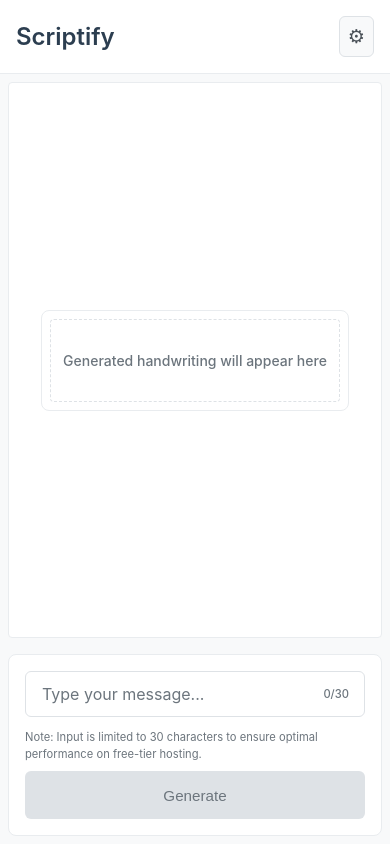
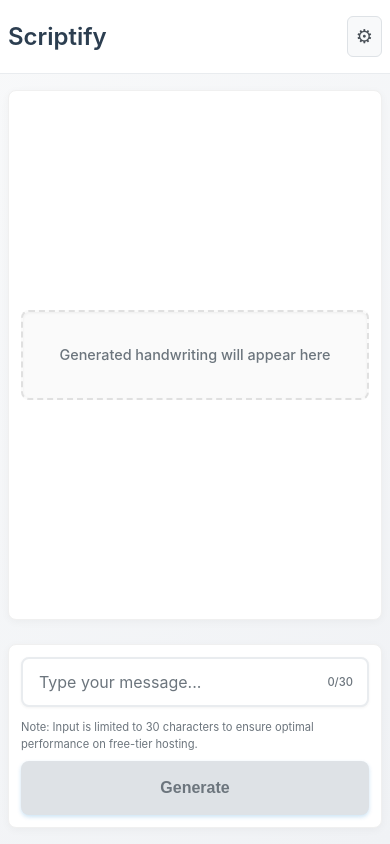
Before and after one commit to h3nock/scriptify, a React (Vite) app in the folder frontend/: page / in a window 390 px wide. Built offline with nearby package versions, Linux system fonts and the light colour scheme.

Commit message:
refactor(frontend): simplify the middle section and fix overall alignment of the app

```diff
--- a/frontend/src/App.css
+++ b/frontend/src/App.css
@@ -1,7 +1,7 @@
 /* Modern Minimal Interface */
 .app {
   min-height: 100vh;
-  background: #f8f9fa;
+  background: linear-gradient(135deg, #f8f9fa 0%, #f0f2f5 100%);
   display: flex;
   flex-direction: column;
   font-family: -apple-system, BlinkMacSystemFont, 'Segoe UI', 'Roboto', sans-serif;
@@ -11,18 +11,19 @@
 .app-header {
   background: white;
   border-bottom: 1px solid #e9ecef;
-  padding: 1rem 2rem;
+  padding: 1rem 0;
   position: sticky;
   top: 0;
   z-index: 100;
 }
 
 .header-content {
-  max-width: 1000px;
+  max-width: 900px;
   margin: 0 auto;
   display: flex;
   align-items: center;
   justify-content: space-between;
+  padding: 0 1.5rem;
 }
 
 .app-header h1 {
@@ -65,25 +66,26 @@
   flex: 1;
   display: flex;
   flex-direction: column;
-  max-width: 1000px;
+  max-width: 900px;
   margin: 0 auto;
   width: 100%;
-  padding: 1rem;
-  gap: 1rem;
+  padding: 2rem 1.5rem;
+  gap: 2rem;
+  min-height: calc(100vh - 80px);
 }
 
 /* Canvas Area */
 .canvas-area {
   flex: 1;
-  background: white;
-  border-radius: 4px;
-  border: 1px solid #e9ecef;
-  padding: 0.5rem;
   display: flex;
-  flex-direction: column;
   align-items: center;
   justify-content: center;
-  min-height: 350px;
+  min-height: 400px;
+  padding: 1.5rem;
+  background: white;
+  border-radius: 12px;
+  box-shadow: 0 2px 8px rgba(0, 0, 0, 0.04);
+  border: 1px solid #f0f0f0;
 }
 
 /* Settings Panel */
@@ -212,21 +214,26 @@
 /* Input Area */
 .input-area {
   background: white;
-  border-radius: 8px;
-  border: 1px solid #e9ecef;
-  padding: 1rem;
+  border-radius: 12px;
+  border: 1px solid #f0f0f0;
+  padding: 1.5rem;
+  box-shadow: 0 2px 8px rgba(0, 0, 0, 0.04);
 }
 
 .input-container {
   display: flex;
-  gap: 0.75rem;
+  gap: 1rem;
   align-items: stretch;
 }
 
 /* Responsive Design */
 @media (max-width: 768px) {
   .app-header {
-    padding: 1rem;
+    padding: 1rem 0;
+  }
+
+  .header-content {
+    padding: 0 1rem;
   }
 
   .header-controls {
@@ -234,12 +241,24 @@
   }
 
   .chat-container {
-    padding: 0.5rem;
+    padding: 1.5rem 1rem;
+    gap: 1.5rem;
   }
 
   .canvas-area {
     padding: 1rem;
-    min-height: 250px;
+    min-height: 300px;
+    border-radius: 8px;
+  }
+
+  .input-area {
+    padding: 1rem;
+    border-radius: 8px;
+  }
+
+  .input-container {
+    flex-direction: column;
+    gap: 0.75rem;
   }
 
   .settings-panel {
@@ -273,3 +292,21 @@
     margin-bottom: 1rem;
   }
 }
+
+@media (max-width: 480px) {
+  .header-content {
+    padding: 0 0.5rem;
+  }
+
+  .chat-container {
+    padding: 1rem 0.5rem;
+  }
+
+  .canvas-area {
+    padding: 0.75rem;
+  }
+
+  .input-area {
+    padding: 0.75rem;
+  }
+}
--- a/frontend/src/components/GenerateButton/GenerateButton.css
+++ b/frontend/src/components/GenerateButton/GenerateButton.css
@@ -2,24 +2,28 @@
   background: #007acc;
   color: white;
   border: none;
-  padding: 0.75rem 1.5rem;
-  border-radius: 6px;
-  font-size: 0.95rem;
-  font-weight: 500;
+  padding: 0.875rem 1.75rem;
+  border-radius: 8px;
+  font-size: 1rem;
+  font-weight: 600;
   cursor: pointer;
-  transition: background 0.2s ease;
+  transition: all 0.2s ease;
   display: flex;
   align-items: center;
   justify-content: center;
   gap: 0.5rem;
-  min-width: 100px;
+  min-width: 120px;
   white-space: nowrap;
-  height: 3rem;
+  height: 3.4rem;
   box-sizing: border-box;
+  box-shadow: 0 2px 4px rgba(0, 122, 204, 0.2);
+  line-height: 1.4;
 }
 
 .generate-button:hover:not(:disabled) {
   background: #0056b3;
+  transform: translateY(-1px);
+  box-shadow: 0 4px 8px rgba(0, 122, 204, 0.3);
 }
 
 .generate-button:disabled {
--- a/frontend/src/components/HandwritingCanvas/HandwritingCanvas.css
+++ b/frontend/src/components/HandwritingCanvas/HandwritingCanvas.css
@@ -1,49 +1,34 @@
 .handwriting-canvas-container {
-  margin: 20px 0;
-  padding: 16px;
-  background: #ffffff;
-  border-radius: 8px;
-  border: 1px solid #e9ecef;
+  display: flex;
+  flex-direction: column;
+  align-items: center;
+  gap: 1.5rem;
+  width: 100%;
+  max-width: 100%;
+  padding: 0;
 }
 
 .canvas-controls {
   display: flex;
-  flex-direction: column;
-  gap: 16px;
-  margin-bottom: 16px;
+  gap: 1rem;
+  align-items: center;
+  justify-content: center;
 }
 
-.control-buttons {
-  display: flex;
-  gap: 10px;
-  flex-wrap: wrap;
-}
 
-.canvas-controls .speed-control {
-  padding: 16px;
-  background-color: #f8f9fa;
-  border-radius: 8px;
-}
 
-.canvas-controls .speed-control label {
-  display: block;
-  font-weight: 600;
-  margin-bottom: 12px;
-  color: #495057;
-  font-size: 14px;
-}
+
 
 .control-btn {
-  padding: 10px 18px;
+  padding: 0.5rem 1rem;
   border: none;
   border-radius: 8px;
   cursor: pointer;
-  font-size: 14px;
-  font-weight: 600;
-  transition: all 0.3s ease;
-  box-shadow: 0 2px 4px rgba(0, 0, 0, 0.1);
-  text-transform: uppercase;
-  letter-spacing: 0.5px;
+  font-size: 0.875rem;
+  font-weight: 500;
+  transition: all 0.2s ease;
+  box-shadow: 0 1px 3px rgba(0, 0, 0, 0.1);
+  min-width: 80px;
 }
 
 .control-btn:disabled {
@@ -54,61 +39,63 @@
 
 .control-btn:hover:not(:disabled) {
   transform: translateY(-1px);
-  box-shadow: 0 4px 8px rgba(0, 0, 0, 0.15);
+  box-shadow: 0 2px 6px rgba(0, 0, 0, 0.15);
 }
 
 .animate-btn {
-  background: linear-gradient(135deg, #007acc 0%, #0056b3 100%);
+  background: #007acc;
   color: white;
 }
 
 .animate-btn:hover:not(:disabled) {
-  background: linear-gradient(135deg, #0056b3 0%, #004085 100%);
+  background: #0056b3;
 }
 
 .download-btn {
-  background: linear-gradient(135deg, #28a745 0%, #218838 100%);
+  background: #28a745;
   color: white;
 }
 
 .download-btn:hover:not(:disabled) {
-  background: linear-gradient(135deg, #218838 0%, #1e7e34 100%);
-}
-
-.canvas-wrapper {
-  background: #ffffff;
-  border-radius: 8px;
-  padding: 16px;
-  border: 1px solid #e9ecef;
-  position: relative;
+  background: #218838;
 }
 
 
 
+
+
 .handwriting-canvas {
-  border: 1px solid #dee2e6;
-  border-radius: 4px;
+  border: 1px solid #e9ecef;
+  border-radius: 8px;
+  background: #ffffff;
   max-width: 100%;
   height: auto;
+  box-shadow: 0 1px 3px rgba(0, 0, 0, 0.08);
+  transition: box-shadow 0.2s ease;
+  margin: 0 auto;
   display: block;
-  background: #ffffff;
+}
+
+.handwriting-canvas:hover {
+  box-shadow: 0 2px 6px rgba(0, 0, 0, 0.12);
 }
 
 
 
 .canvas-placeholder {
-  background: #ffffff;
-  border: 1px dashed #dee2e6;
-  border-radius: 4px;
-  padding: 60px 20px;
+  background: #fafafa;
+  border: 2px dashed #e0e0e0;
+  border-radius: 8px;
+  padding: 3rem 1.5rem;
   text-align: center;
   color: #6c757d;
+  max-width: 100%;
+  width: 100%;
+  box-shadow: inset 0 1px 3px rgba(0, 0, 0, 0.05);
 }
 
-
-
 .canvas-placeholder p {
-  font-size: 16px;
+  font-size: 1rem;
   font-weight: 500;
   margin: 0;
   line-height: 1.5;
@@ -119,51 +106,48 @@
 /* Responsive design */
 @media (max-width: 768px) {
   .handwriting-canvas-container {
-    margin: 16px 0;
-    padding: 12px;
+    gap: 1rem;
+    padding: 0;
   }
 
-  .canvas-wrapper {
-    padding: 12px;
-  }
-
-  .control-buttons {
+  .canvas-controls {
+    gap: 0.75rem;
+    flex-wrap: wrap;
     justify-content: center;
-    flex-direction: column;
-    gap: 8px;
   }
 
   .control-btn {
     flex: 1;
-    min-width: 140px;
-  }
-
-  .handwriting-canvas {
-    max-width: 100%;
-    width: 100%;
-    height: auto;
+    min-width: 90px;
+    padding: 0.5rem 0.75rem;
   }
 
   .canvas-placeholder {
-    padding: 40px 16px;
+    padding: 2rem 1rem;
   }
 
   .canvas-placeholder p {
-    font-size: 14px;
+    font-size: 0.9rem;
   }
 }
 
 @media (max-width: 480px) {
   .handwriting-canvas-container {
-    margin: 12px 0;
-    padding: 8px;
+    gap: 0.75rem;
   }
 
-  .canvas-wrapper {
-    padding: 8px;
+  .canvas-controls {
+    flex-direction: column;
+    width: 100%;
+    gap: 0.5rem;
+  }
+
+  .control-btn {
+    width: 100%;
+    max-width: 200px;
   }
 
   .canvas-placeholder {
-    padding: 30px 12px;
+    padding: 2rem 1rem;
   }
 }
--- a/frontend/src/components/HandwritingCanvas/HandwritingCanvas.tsx
+++ b/frontend/src/components/HandwritingCanvas/HandwritingCanvas.tsx
@@ -486,14 +486,21 @@ const HandwritingCanvas: React.FC<HandwritingCanvasProps> = ({
   }
   return (
     <div className="handwriting-canvas-container">
-      <div className="canvas-controls">
-        <div className="control-buttons">
+      <canvas
+        ref={canvasRef}
+        width={canvasWidth}
+        height={canvasHeight}
+        className="handwriting-canvas"
+      />
+
+      {normalizedStrokes.length > 0 && (
+        <div className="canvas-controls">
           <button
             onClick={reAnimate}
             disabled={!normalizedStrokes.length || isPlaying}
             className="control-btn animate-btn"
           >
-            {isPlaying ? "Animating..." : "Replay Animation"}
+            {isPlaying ? "Animating..." : "Replay"}
           </button>
 
           <button
@@ -505,16 +512,7 @@ const HandwritingCanvas: React.FC<HandwritingCanvasProps> = ({
             Download
           </button>
         </div>
-      </div>
-
-      <div className="canvas-wrapper">
-        <canvas
-          ref={canvasRef}
-          width={canvasWidth}
-          height={canvasHeight}
-          className="handwriting-canvas"
-        />
-      </div>
+      )}
     </div>
   );
 };
--- a/frontend/src/components/TextInput/TextInput.css
+++ b/frontend/src/components/TextInput/TextInput.css
@@ -13,15 +13,17 @@
 
 .text-input {
   width: 100%;
-  padding: 0.75rem 4rem 0.75rem 1rem;
-  border: 1px solid #dee2e6;
-  border-radius: 6px;
+  padding: 0.875rem 4rem 0.875rem 1rem;
+  border: 2px solid #e9ecef;
+  border-radius: 8px;
   font-size: 1rem;
   font-family: inherit;
   background: white;
   color: #2c3e50;
-  transition: border-color 0.2s ease;
+  transition: all 0.2s ease;
   outline: none;
+  box-shadow: 0 1px 3px rgba(0, 0, 0, 0.05);
+  line-height: 1.4;
 }
 
 .character-count {
@@ -45,6 +47,7 @@
 
 .text-input:focus {
   border-color: #007acc;
+  box-shadow: 0 0 0 3px rgba(0, 122, 204, 0.1);
 }
 
 .text-input.error {
```
